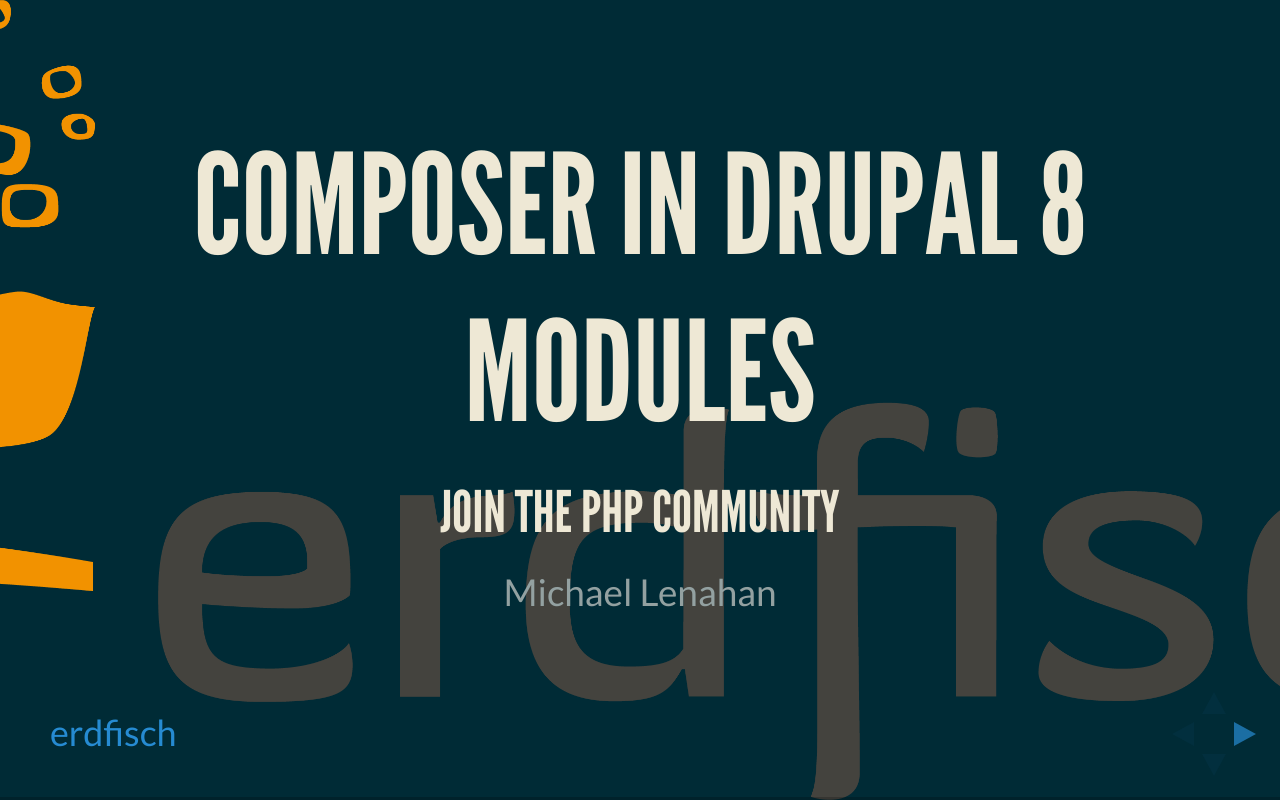
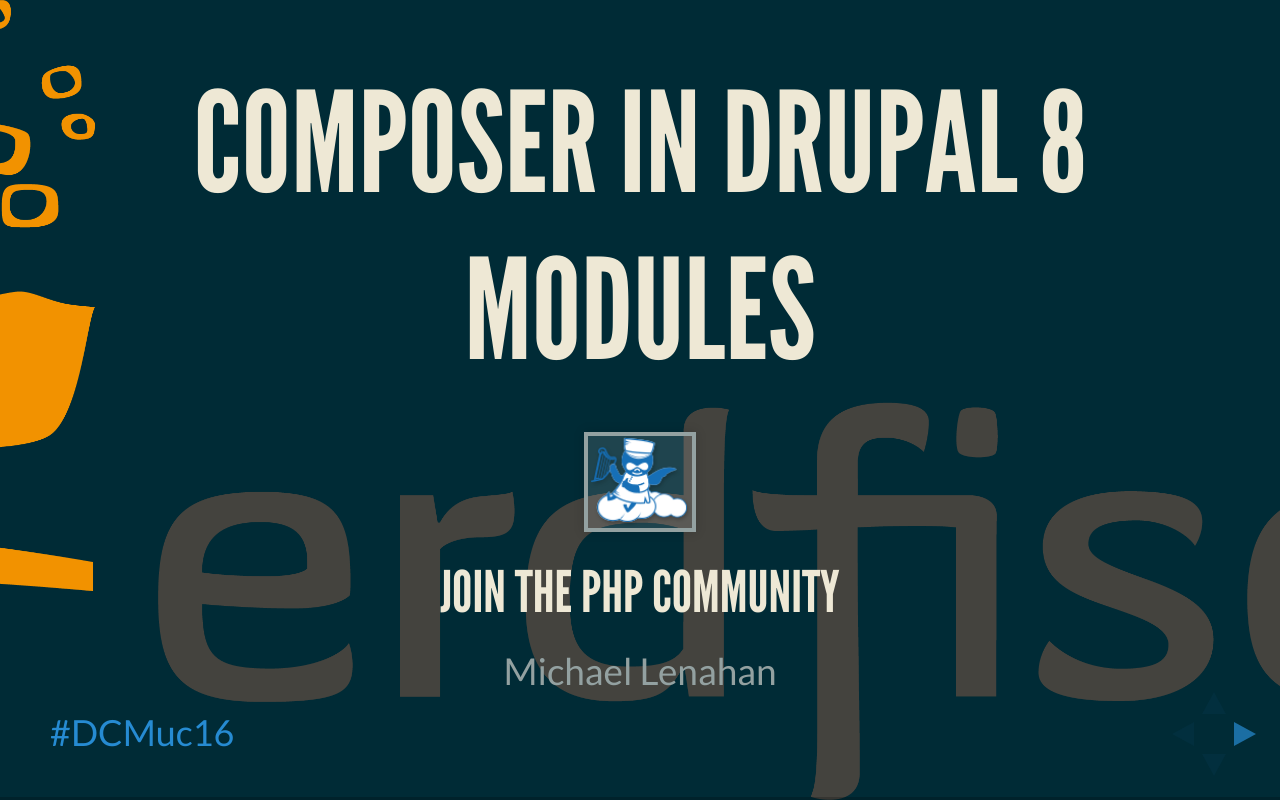
Before and after one commit to michaellenahan/using-composer-drupal-8-modules, a website: page reveal.js/talk.html in a window 1280 px wide. Drawn offline with nearby package versions, Linux system fonts and the light colour scheme.

Commit message:
Add camp logo and hashtag

```diff
--- a/reveal.js/css/theme/moon.css
+++ b/reveal.js/css/theme/moon.css
@@ -18,6 +18,18 @@
     position: absolute;
     bottom: 50px;
     left: 50px;
+}
+
+#header-left {
+/*    position: absolute;
+    top: 50px;
+    left: 50px;
+*/
+  /*padding-top: 30px;*/
+  /*padding-left: 20px;*/
+}
+
+#header-right {
 }
 
 /*********************************************
--- a/reveal.js/talk.html
+++ b/reveal.js/talk.html
@@ -43,7 +43,9 @@
 			<!-- Any section element inside of this container is displayed as a slide -->
 			<div class="slides">
 				<section data-background="ef-logo-freigestellt.png">
+				<!-- <section data-background="images/druploisius.png"> -->
 					<h1>Composer in Drupal 8 Modules</h1>
+					<img src="images/druploisius-small.png">
 					<h3>Join the PHP community</h3>
 					<p>
 						Michael Lenahan
@@ -769,10 +771,14 @@
 		<!-- 2. Create hidden header/footer <div> -->
 		<div id="hidden" style="display:none;">
 		    <div id="header">
-		        <div id="header-left"></div>
-		        <div id="header-right"></div>
+		        <div id="header-left">
+		        </div>
+		        <div id="header-right">
+		        </div>
 		        <div id="footer-left">
-							<a href="https://erdfisch.de/">erdfisch</a>
+		        	<a href="https://twitter.com/hashtag/dcmuc16">#DCMuc16</a>
+		        	<!-- <br> -->
+							<!-- <a href="https://erdfisch.de/">erdfisch</a> -->
 		        </div>
 		    </div>
 		</div>
```
Also changed, not shown: reveal.js/images/druploisius-small.png (added).
